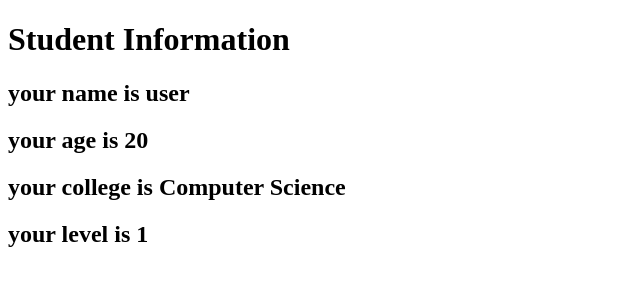
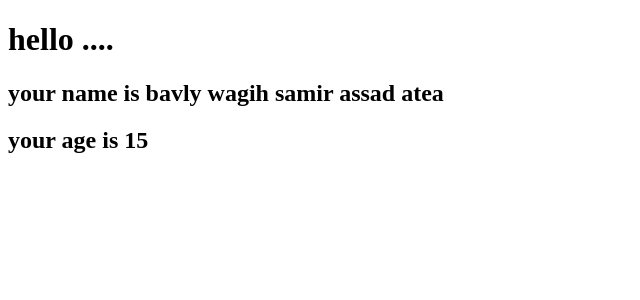
Before and after one commit to bavlywagih/react-learning-tasks, a Next.js app: page / in a window 1280 px wide. Shown: the top 300 px of the page, without its empty margins (0-640 px from the left). Built offline with nearby package versions, Linux system fonts and the light colour scheme.

Commit message:
Task 1 - Props basics

```diff
--- a/app/page.tsx
+++ b/app/page.tsx
@@ -1,19 +1,25 @@
 import Image from "next/image";
 
-type StudentParms = {
-  name : string ;
+type AgeParams = {
   age : number;
-  college : string;
-  level : number;
 }
-function Student(props : StudentParms) {
-  return(
+
+function Age (props : AgeParams) {
+  return (
     <>
+    <h2>your age is {props.age}</h2>
+    </>
+  )
+}
 
-    <h2>your name is {props.name} </h2>
-    <h2>your age is {props.age} </h2>
-    <h2>your college is {props.college} </h2>
-    <h2>your level is {props.level} </h2>
+type NameParams = {
+  name : string;
+}
+
+function Name(props : NameParams){
+  return (
+    <>
+    <h2>your name is {props.name}</h2>
     </>
   )
 }
@@ -21,12 +27,14 @@ function Student(props : StudentParms) {
 function Home() {
   return (
     <>
-    <h1>
-      Student Information
-    </h1>
+    <div >
+      <h1>hello .... </h1>
+      <Name name="bavly wagih samir assad atea" />
+      <Age age={15} />
+    </div>
+    </>
 
-    <Student name="user" age={20} college="Computer Science" level={1} />
-    </>
   );
 }
+
 export default Home;
```
